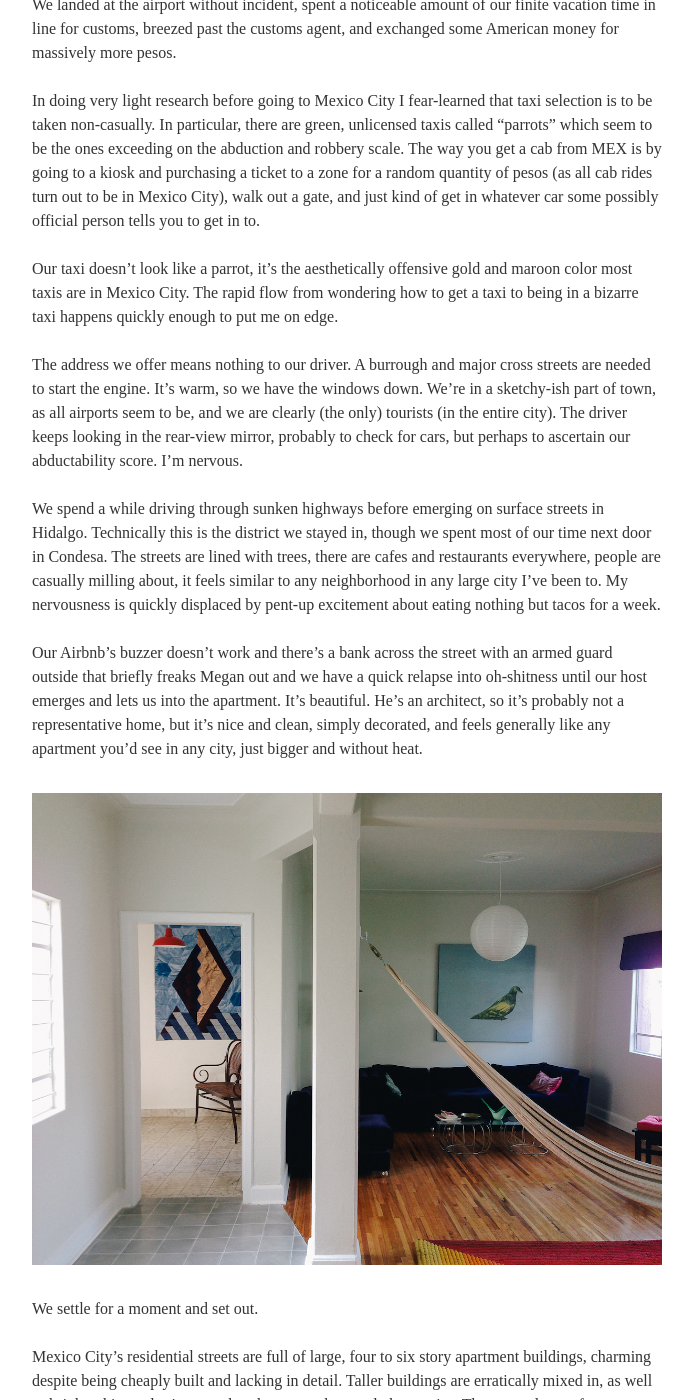
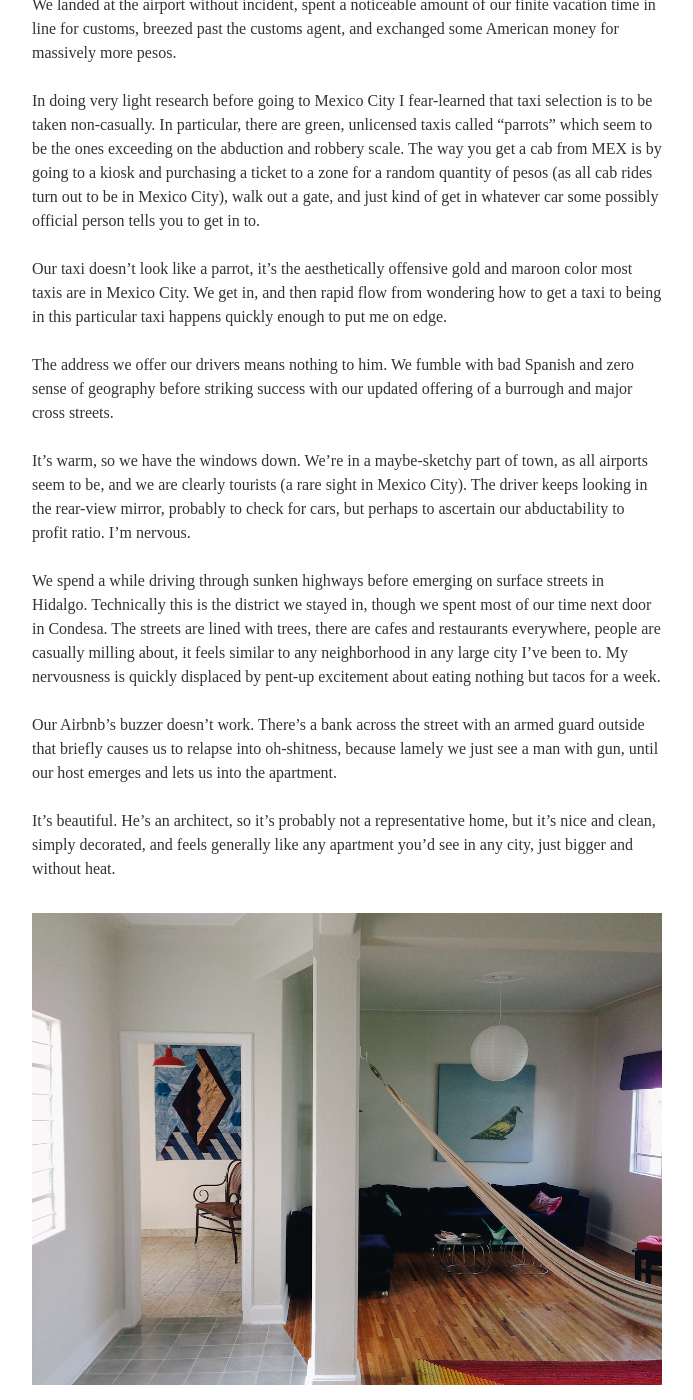
Before and after one commit to joshuajenkins/joshuajenkins.github.io, a Jekyll site: the page built from _posts/2014-07-20-df.md, in a window 1280 px wide and 1400 px high, scrolled down 2252 px. Shown: the whole window, without its empty margins (293-986 px from the left). Built offline with Jekyll 4.4.1, drawn with Linux system fonts in a browser that asks for light colours; some web fonts are replaced; some of the changed text lies outside the part shown.

Commit message:
Reworking a bit

```diff
--- a/_posts/2014-07-20-df.md
+++ b/_posts/2014-07-20-df.md
@@ -32,18 +32,20 @@ We landed at the airport without incident, spent a noticeable amount of our fini
 
 In doing very light research before going to Mexico City I fear-learned that taxi selection is to be taken non-casually. In particular, there are green, unlicensed taxis called "parrots" which seem to be the ones exceeding on the abduction and robbery scale. The way you get a cab from MEX is by going to a kiosk and purchasing a ticket to a zone for a random quantity of pesos (as all cab rides turn out to be in Mexico City), walk out a gate, and just kind of get in whatever car some possibly official person tells you to get in to.
 
-Our taxi doesn't look like a parrot, it's the aesthetically offensive gold and maroon color most taxis are in Mexico City. The rapid flow from wondering how to get a taxi to being in a bizarre taxi happens quickly enough to put me on edge.
+Our taxi doesn't look like a parrot, it's the aesthetically offensive gold and maroon color most taxis are in Mexico City. We get in, and then rapid flow from wondering how to get a taxi to being in this particular taxi happens quickly enough to put me on edge.
 
-The address we offer means nothing to our driver. A burrough and major cross streets are needed to start the engine. It's warm, so we have the windows down. We're in a sketchy-ish part of town, as all airports seem to be, and we are clearly (the only) tourists (in the entire city). The driver keeps looking in the rear-view mirror, probably to check for cars, but perhaps to ascertain our abductability score. I'm nervous.
+The address we offer our drivers means nothing to him. We fumble with bad Spanish and zero sense of geography before striking success with our updated offering of a burrough and major cross streets.
+
+It's warm, so we have the windows down. We're in a maybe-sketchy part of town, as all airports seem to be, and we are clearly tourists (a rare sight in Mexico City). The driver keeps looking in the rear-view mirror, probably to check for cars, but perhaps to ascertain our abductability to profit ratio. I'm nervous.
 
 We spend a while driving through sunken highways before emerging on surface streets in Hidalgo. Technically this is the district we stayed in, though we spent most of our time next door in Condesa. The streets are lined with trees, there are cafes and restaurants everywhere, people are casually milling about, it feels similar to any neighborhood in any large city I've been to. My nervousness is quickly displaced by pent-up excitement about eating nothing but tacos for a week.
 
-Our Airbnb's buzzer doesn't work and there's a bank across the street with an armed guard outside that briefly freaks Megan out and we have a quick relapse into oh-shitness until our host emerges and lets us into the apartment. It's beautiful. He's an architect, so it's probably not a representative home, but it's nice and clean, simply decorated, and feels generally like any apartment you'd see in any city, just bigger and without heat.
+Our Airbnb's buzzer doesn't work. There's a bank across the street with an armed guard outside that briefly causes us to relapse into oh-shitness, because lamely we just see a man with gun, until our host emerges and lets us into the apartment.
+
+It's beautiful. He's an architect, so it's probably not a representative home, but it's nice and clean, simply decorated, and feels generally like any apartment you'd see in any city, just bigger and without heat.
 
 ![Airbnb](/img/2014-df/df-04.jpg "Airbnb")
 {: .image }
-
-We settle for a moment and set out.
 
 Mexico City's residential streets are full of large, four to six story apartment buildings, charming despite being cheaply built and lacking in detail. Taller buildings are erratically mixed in, as well as bright white and primary colored supermarkets and pharmacies. There are plenty of restaurants and shops, some of which are small recesses cut into a building with a business thinly attached inside, while others are entirely indestinguishable from any American shop. The mixture is rich and constantly interesting. Here and there are pockets of street vendors selling anything from tacos to bootleg DVDs.
 
```
Also changed, not shown: other parts of _posts/2014-07-20-df.md (+2 -2 lines).
